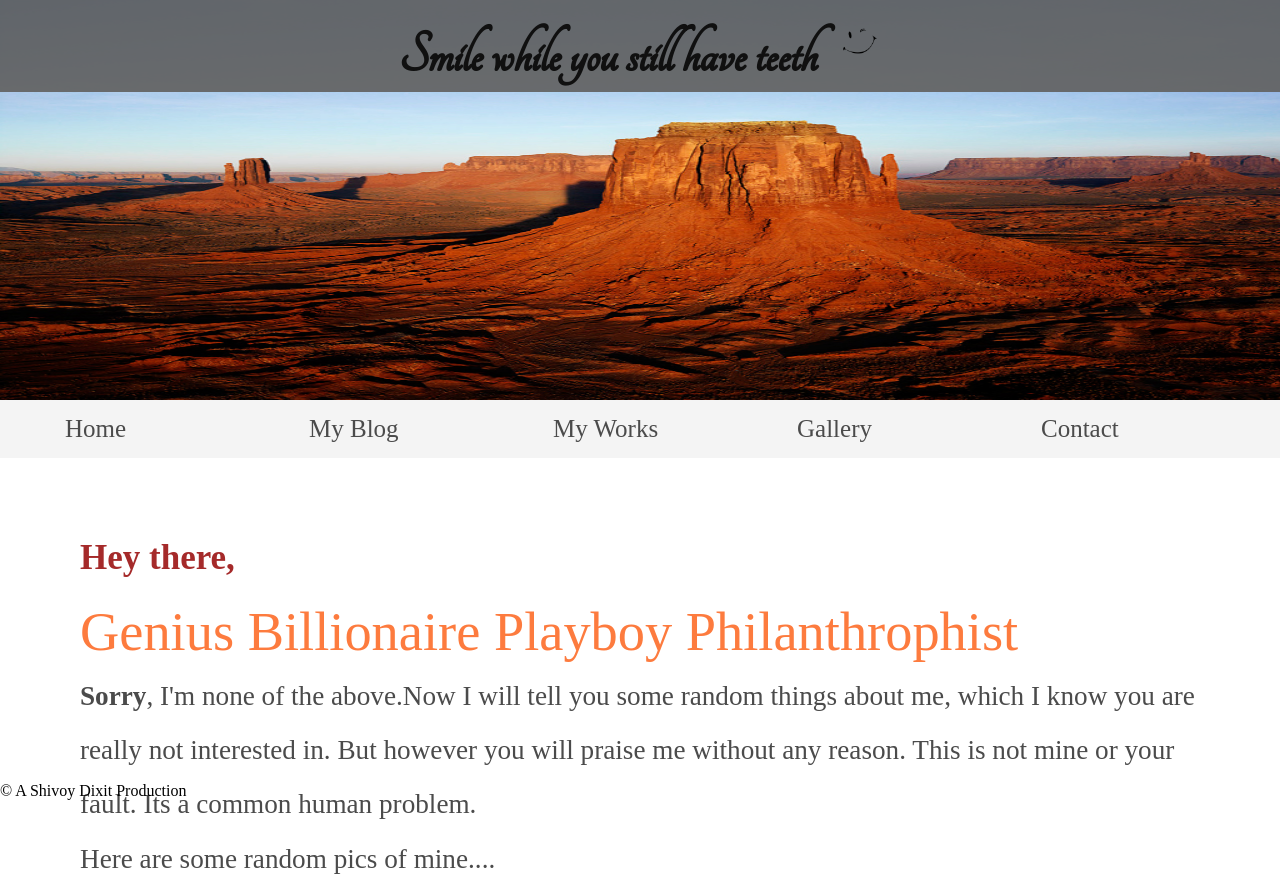
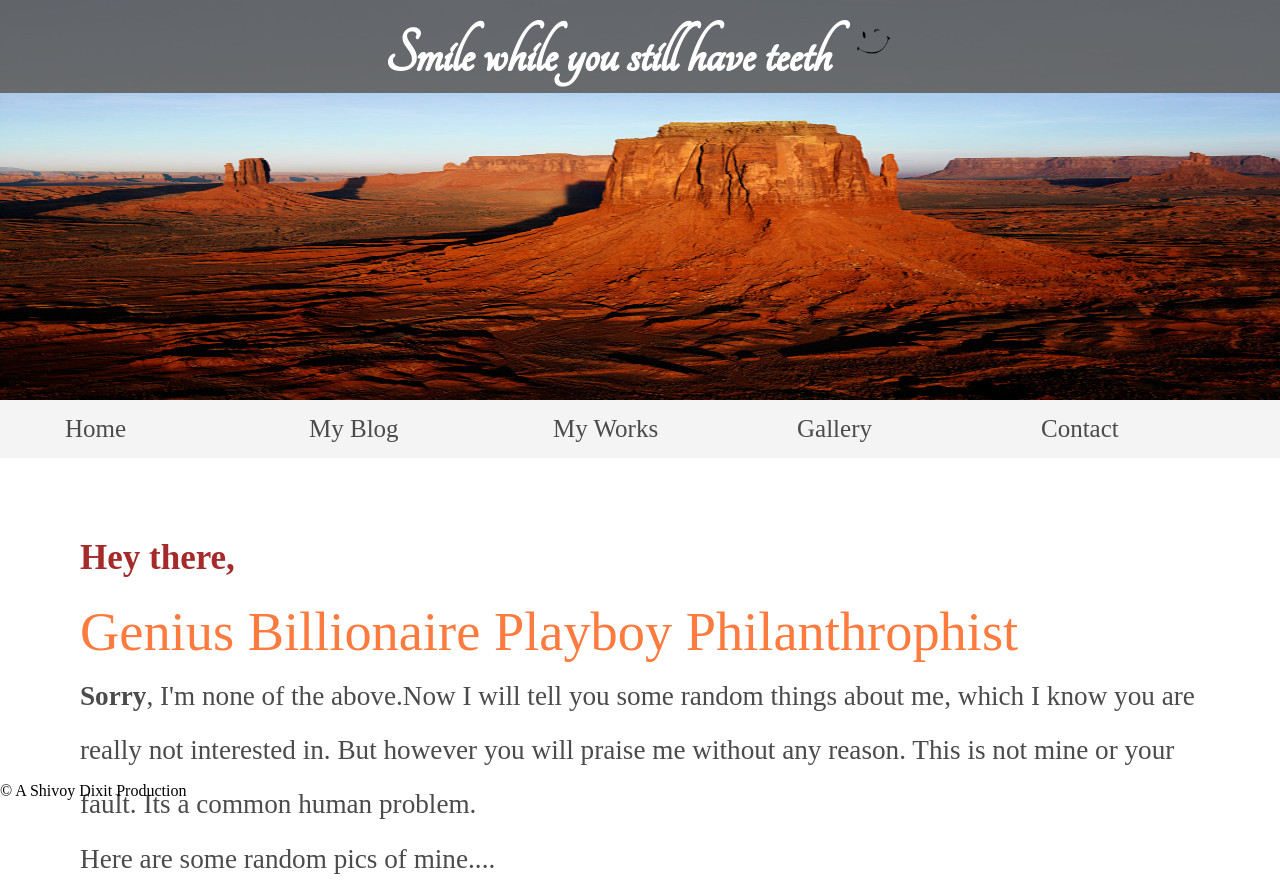
Before and after one commit to shiv-aay/me, a plain HTML site: page index.html in a window 1280 px wide. Shown: the top 889 px of the page. Drawn offline with Linux system fonts and the light colour scheme.

Commit message:
quote color changed

```diff
--- a/styles.css
+++ b/styles.css
@@ -21,7 +21,8 @@ header{
 }
 .w3-tangerine {
   font-family: "Tangerine", serif;
-  font-size: 30px;
+  font-size: 32px;
+  color: white;
 }
 .more_contacts{
     animation: shake 2s;
```
